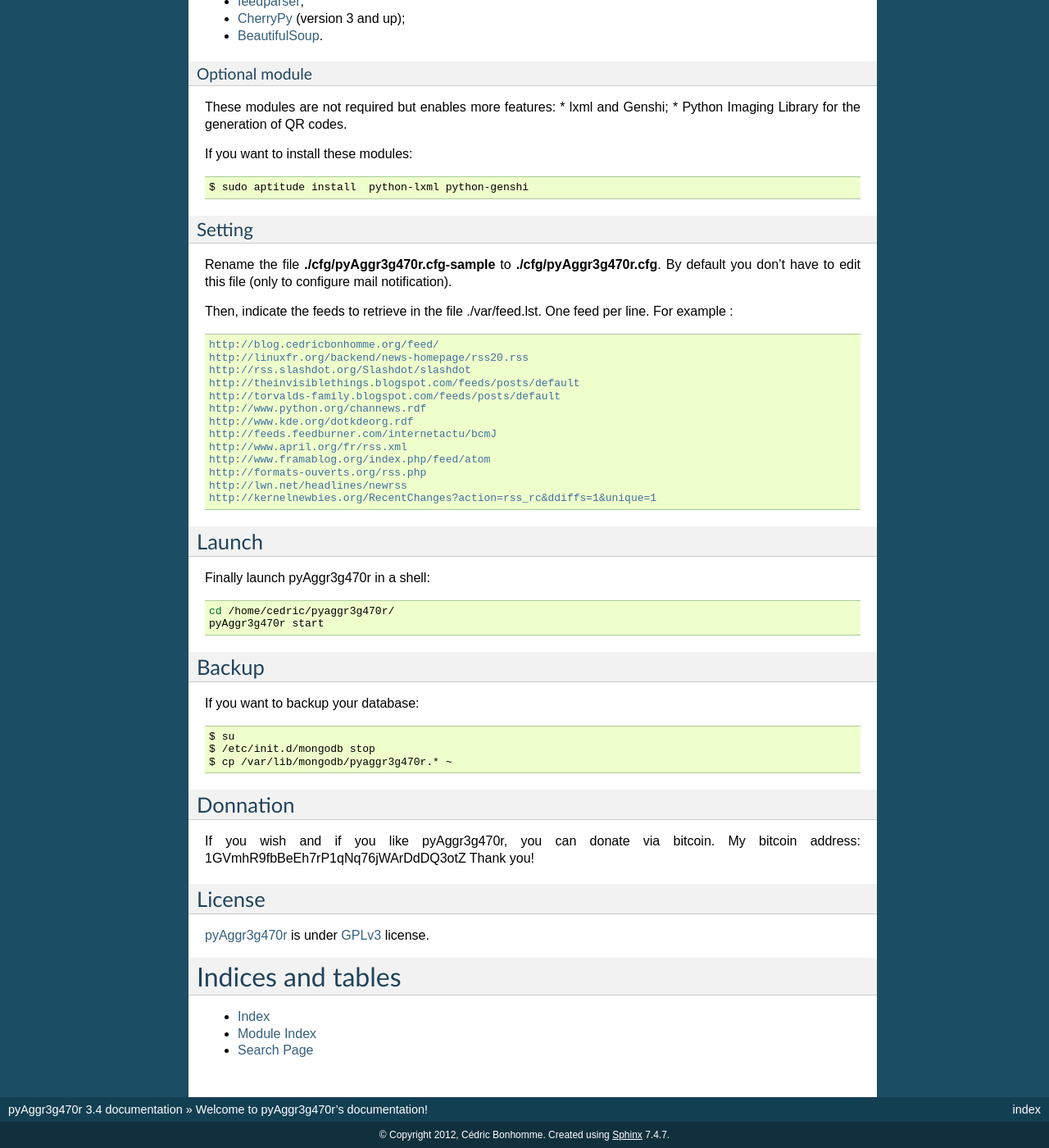
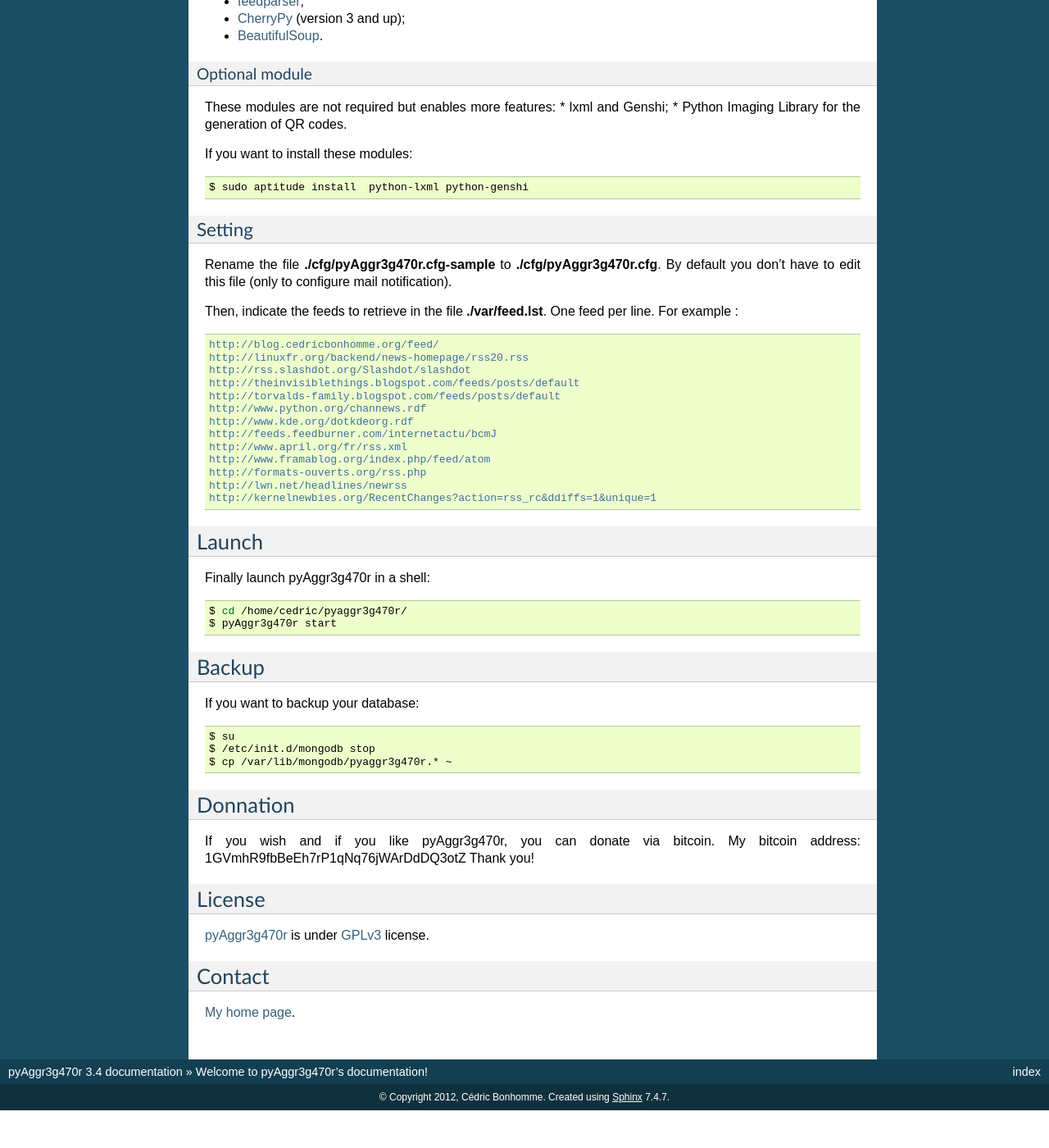
Before and after one commit to cedricbonhomme/newspipe, a Sphinx documentation site: the page built from docs/index.rst, in a window 1280 px wide and 1400 px high, scrolled down 677 px. Shown: the whole window at 82% size. Built offline with Sphinx 7.4.7, drawn with Linux system fonts in a browser that asks for light colours; after the commit the page ends 2031 px from its top, so only the background shows below that; some of the changed text lies outside the part shown.

Commit message:
Updated the documentation: index.rst file.

```diff
--- a/docs/index.rst
+++ b/docs/index.rst
@@ -65,7 +65,7 @@
 Rename the file **./cfg/pyAggr3g470r.cfg-sample** to **./cfg/pyAggr3g470r.cfg**.
 By default you don't have to edit this file (only to configure mail notification).
 
-Then, indicate the feeds to retrieve in the file ./var/feed.lst. One feed per line. For example :
+Then, indicate the feeds to retrieve in the file **./var/feed.lst**. One feed per line. For example :
 
 .. code-block:: cfg
 
@@ -92,8 +92,8 @@
 
 .. code-block:: bash
 
-    cd /home/cedric/pyaggr3g470r/
-    pyAggr3g470r start
+    $ cd /home/cedric/pyaggr3g470r/
+    $ pyAggr3g470r start
 
 
 
@@ -118,12 +118,15 @@
 
 
 License
-------------
+-------
 pyAggr3g470r_ is under GPLv3_ license.
 
 
 
+Contact
+-------
 
+`My home page <http://cedricbonhomme.org/>`_.
 
 
 
@@ -135,13 +138,3 @@
 .. _CherryPy: http://cherrypy.org/
 .. _BeautifulSoup: http://www.crummy.com/software/BeautifulSoup/
 .. _GPLv3: http://www.gnu.org/licenses/gpl-3.0.txt
-
-
-
-
-Indices and tables
-==================
-
-* :ref:`genindex`
-* :ref:`modindex`
-* :ref:`search`
```
